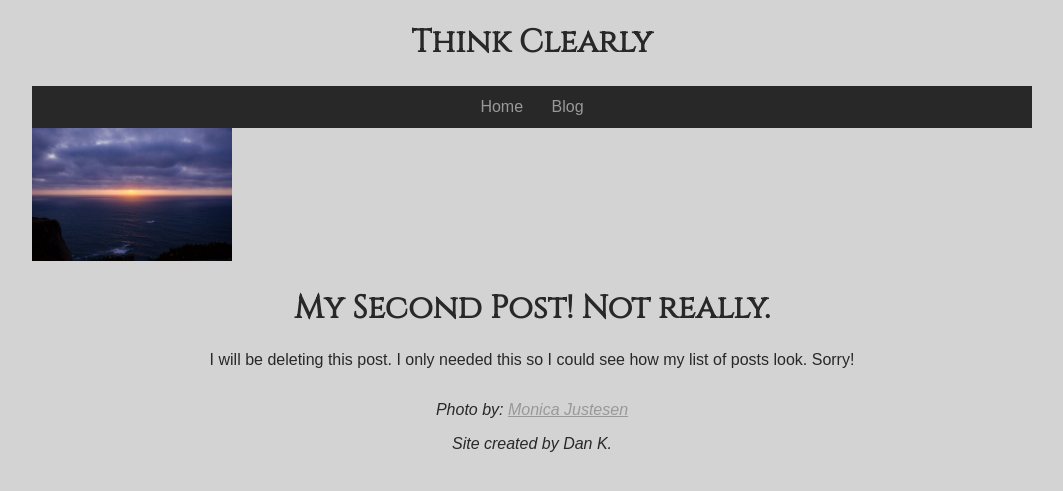
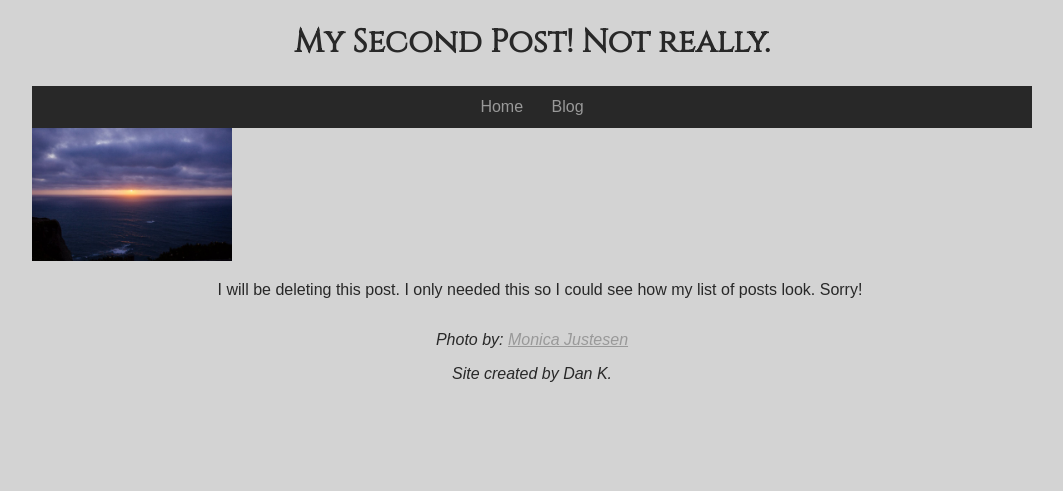
Before and after one commit to dekay2001/dekay2001.github.io, a Jekyll site: the page built from _posts/2019-10-24-my-second-entry.md, in a window 1280 px wide. Shown: the top 491 px of the page, without its empty margins (108-1171 px from the left). Built offline with Jekyll 4.4.1, drawn with Linux system fonts in a browser that asks for light colours; some web fonts are replaced.

Commit message:
replaced Think Clearly title with posts title.  Set left margin to give space

```diff
--- a/_layouts/post.html
+++ b/_layouts/post.html
@@ -18,7 +18,7 @@
   </head>
   <body>
     <header>
-        <h1 class="title_text">Think Clearly</h1>
+        <h1 class="title_text">{{ page.title }}</h1>
     </header>
     <nav class="navbar_div">
         {% for item in site.data.navigation.docs %}
@@ -34,7 +34,6 @@
         </div>
         <!-- Middle -->
         <div id="middle" >
-          <h1>{{ page.title }}</h1>
           <section>
           {{ content }}
           </section>
--- a/assets/css/responsive-main-left-middle-right.css
+++ b/assets/css/responsive-main-left-middle-right.css
@@ -26,7 +26,7 @@
   main #middle{
       width:55%;
       order:1;
-      margin-left: 0px;
+      margin-left: 1em;
       margin-right: 0px;
   }
   main #right{
```
